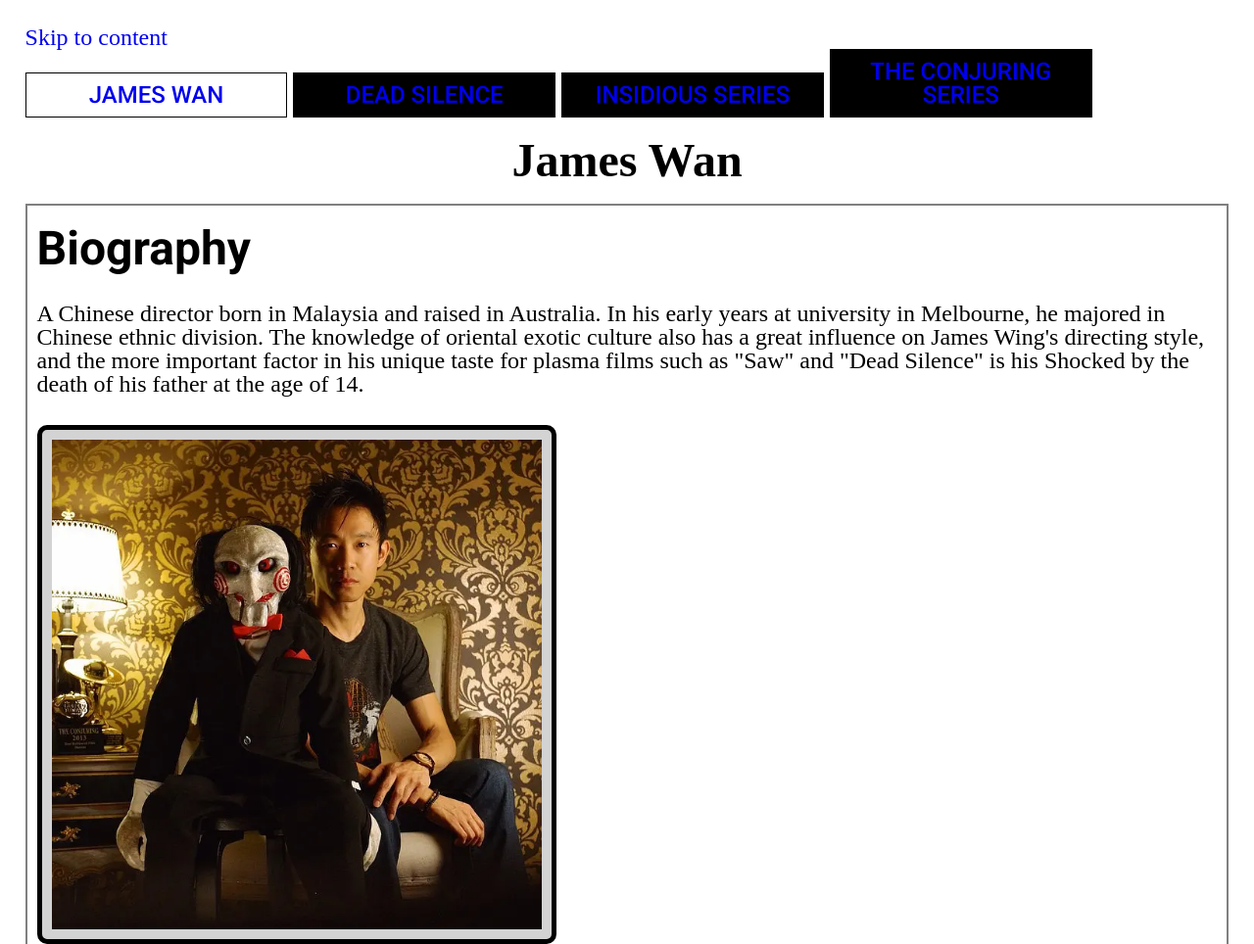
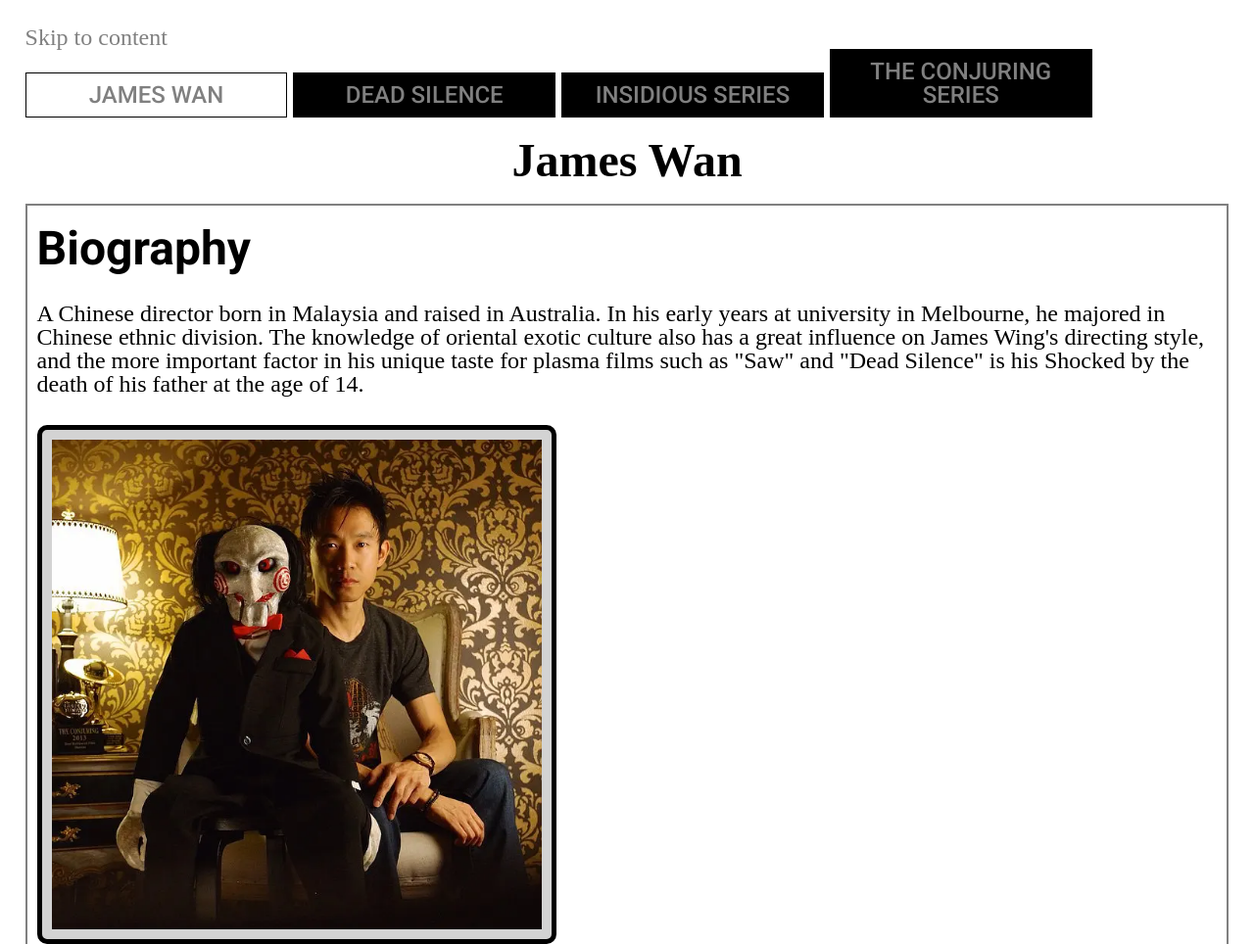
Before and after one commit to ytyi/Checkpoint----Simple-HTML-and-CSS, a plain HTML site: page index.html in a window 1280 px wide. Shown: the top 964 px of the page at 98% size. Drawn offline with Linux system fonts and the light colour scheme.

Commit message:
Add files via upload

```diff
--- a/css/style.css
+++ b/css/style.css
@@ -103,7 +103,8 @@ video{
 
 
 /*Added this so the links stay the same color*/
-a:link {text-decoration:none;}
+a:link {text-decoration:none;
+	color:grey}
 a:visited{color:grey}
 a:hover{
 	color:white;
```
